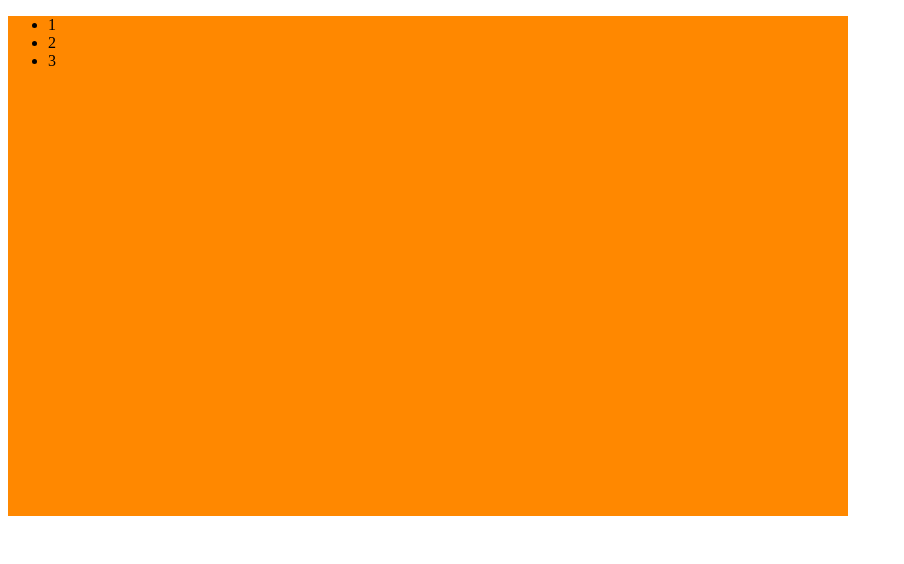
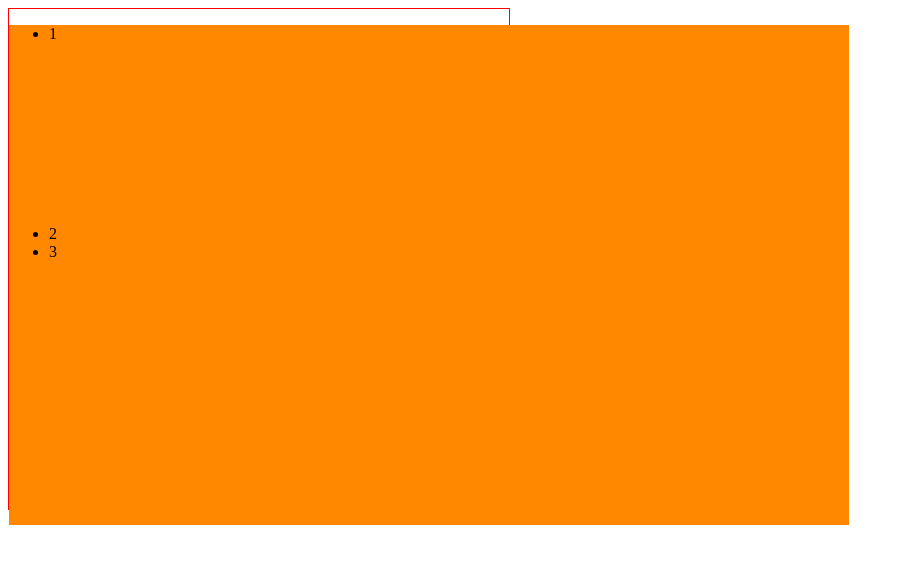
Before and after one commit to 18726872353/project1, a plain HTML site: page index.html in a window 1280 px wide. Shown: the whole page, without its empty margins (0-904 px from the left). Drawn offline with Linux system fonts and the light colour scheme.

Commit message:
我偷偷的改了你的html代码

```diff
--- a/index.html
+++ b/index.html
@@ -7,23 +7,26 @@
     <title>Document</title>
     <style>
         #box{
-            width:100px;
-            height:100px;
+            width:500px;
+            height:500px;
+            border:1px solid red;
+
         }
         .list{
             width:800px;
             height:500px;
             background: #f80;
         }
-        .bag{
-            background: gold;
+        .li{
+            width:200px;
+            height:200px;
         }
     </style>
 </head>
 <body>
     <div id = "box">
         <ul class="list">
-            <li>1</li>
+            <li class="li">1</li>
             <li>2</li>
             <li>3</li>
         </ul>
```
